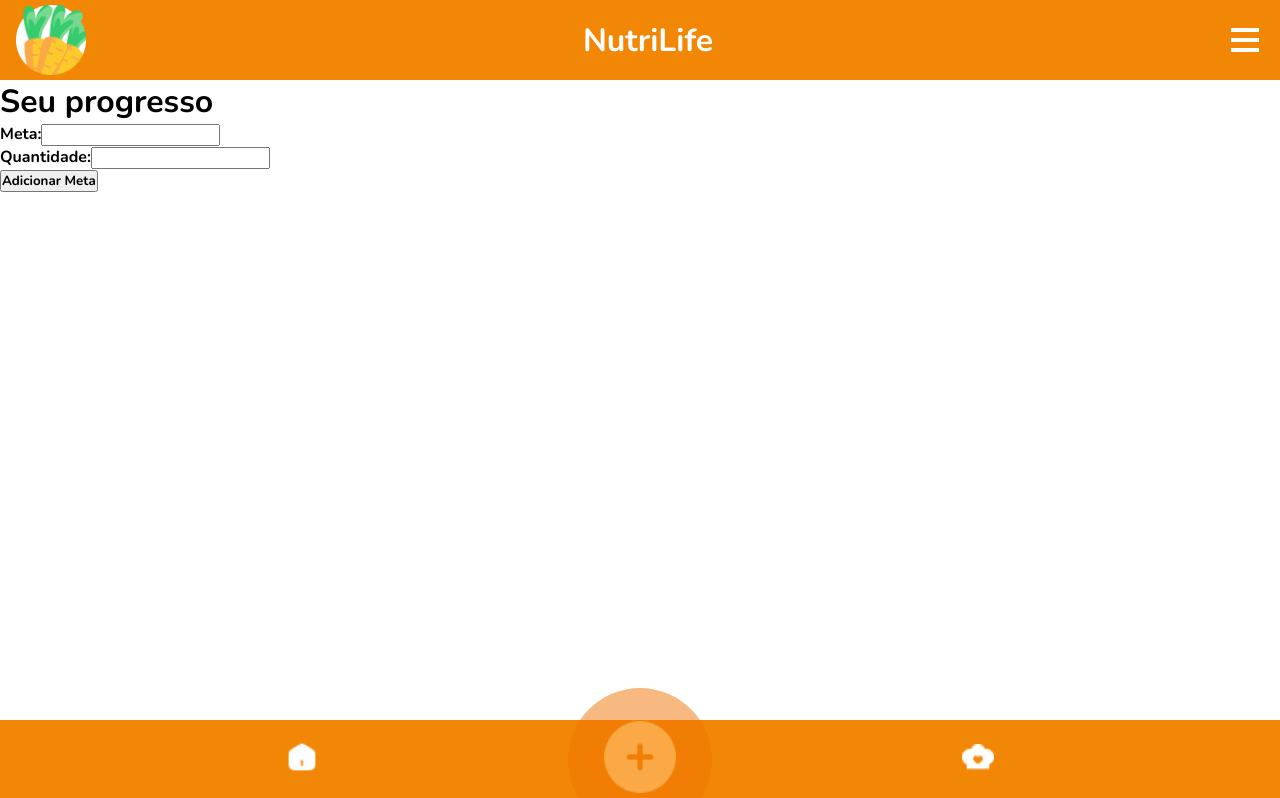
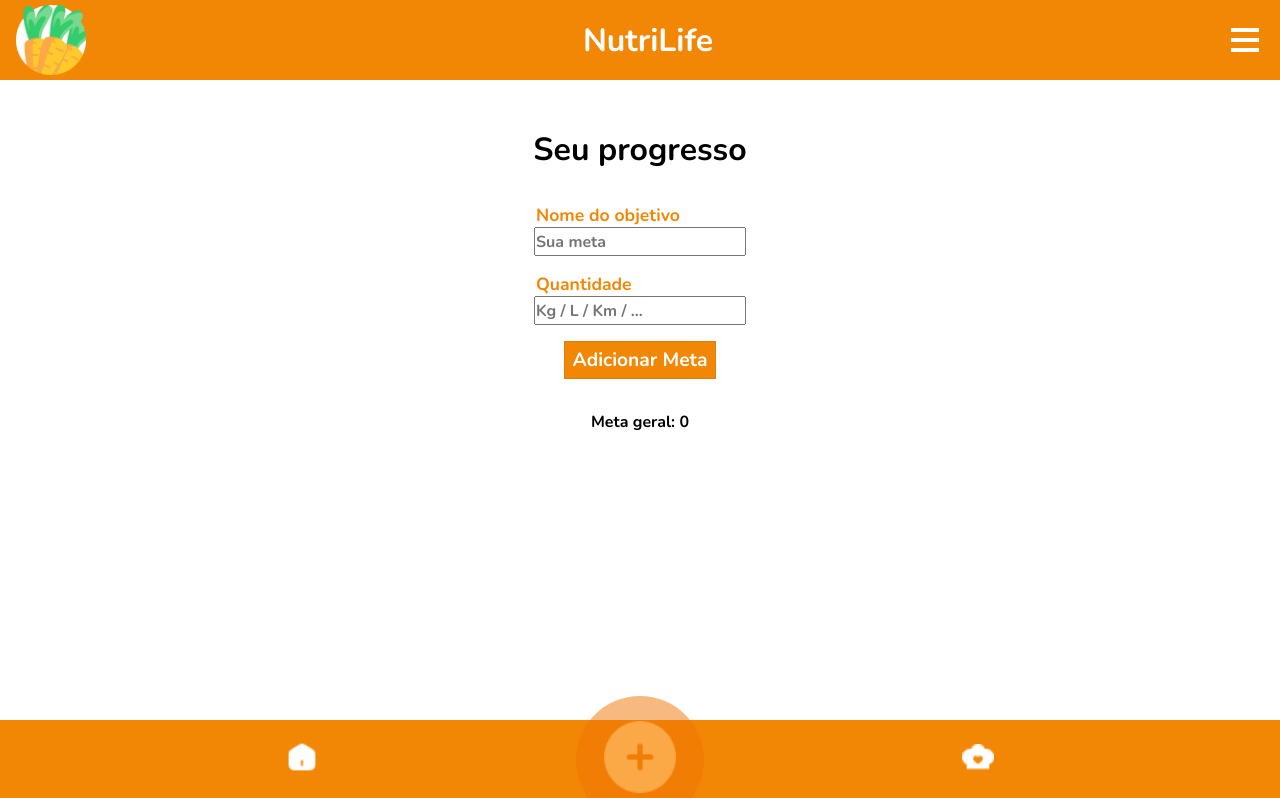
Before and after one commit to DevSamuelMuniz/front-mobile, a React (Create React App) app: page /progresso in a window 1280 px wide. Shown: the top 798 px of the page. Built offline with nearby package versions, Linux system fonts and the light colour scheme.

Commit message:
update progress

```diff
--- a/src/components/navBarComponent/navBarComponent.css
+++ b/src/components/navBarComponent/navBarComponent.css
@@ -23,8 +23,8 @@
 
 .sombreado {
     position: absolute;
-    width: 9rem;
-    height: 9rem;
+    width: 8rem;
+    height: 8rem;
     border-radius: 100%;
     background-color: #f2740580;
     z-index: -1;
--- a/src/pages/homePage/homePage.js
+++ b/src/pages/homePage/homePage.js
@@ -47,9 +47,7 @@ function Home() {
   return (
     <main className="content-header">
       <HeaderComponent />
-      <div className="banner-content">
-        <img className="banner1" src={Banner} alt="imagem banner" />
-      </div>
+
 
       <div className="receitas">
         <h1>Receitas</h1>
@@ -79,6 +77,9 @@ function Home() {
             </div>
           )}
       </div>
+      <div className="banner-content">
+        <img className="banner1" src={Banner} alt="imagem banner" />
+      </div>
     </main>
   );
 }
--- a/src/pages/progressPage/progressPage.css
+++ b/src/pages/progressPage/progressPage.css
@@ -0,0 +1,99 @@
+.content-progress {
+  display: flex;
+  justify-content: center;
+  align-items: center;
+  flex-direction: column;
+}
+
+.titulo-progress {
+  margin: 3rem 0 2rem 0;
+}
+
+.form-progress {
+  display: flex;
+  justify-content: center;
+  align-items: center;
+  flex-direction: column;
+}
+
+.label-progress {
+  width: 100%;
+  font-size: 1.1rem;
+  color: #f28705;
+}
+
+.input-progress {
+  width: 100%;
+  height: 25px;
+  font-size: 1rem;
+  margin-bottom: 1rem;
+}
+
+.incluir-progress {
+  background-color: #f28705;
+  border: 1px solid #df7f09;
+  color: white;
+  padding: 0.3rem 0.5rem;
+  font-size: 1.2rem;
+  transition: 0.3s ease-in-out;
+  cursor: pointer;
+}
+
+.incluir-progress:active {
+  scale: 0.9;
+}
+
+.incluir-progress:hover {
+  background-color: white;
+  color: #f28705;
+}
+
+.itens-progress {
+  display: flex;
+  justify-content: center;
+  align-items: center;
+  flex-direction: column;
+  margin-bottom: 7rem;
+  margin-top: 2rem;
+  gap: 2rem;
+}
+
+.adicionar-progress {
+  width: 80%;
+  display: flex;
+  justify-content: space-between;
+  align-items: center;
+}
+.btn-progress {
+  background-color: #f28705;
+  border: 1px solid #df7f09;
+  color: white;
+  padding: 0.05rem 0.5rem;
+  font-size: 2rem;
+  transition: 0.3s ease-in-out;
+  cursor: pointer;
+  width: 2.3rem;
+}
+
+.btn-progress:active {
+  scale: 0.9;
+}
+
+.btn-progress:hover {
+  background-color: white;
+  color: #f28705;
+}
+
+.grafico {
+  scale: 0.7;
+}
+
+.adic-dim {
+  display: flex;
+  gap: 1rem;
+}
+
+.meta-titulo {
+  text-align: center;
+  margin-top: 2rem;
+}
--- a/src/pages/progressPage/progressPage.js
+++ b/src/pages/progressPage/progressPage.js
@@ -1,17 +1,21 @@
-import React, { useState } from 'react';
-import Chart from 'chart.js/auto';
-import { Doughnut } from 'react-chartjs-2';
+import Chart from "chart.js/auto"; //não apague
+import React, { useState } from "react";
+import { Doughnut } from "react-chartjs-2";
 import HeaderComponent from "../../components/headerComponent/headerComponent";
 import NavBarComponent from "../../components/navBarComponent/navBarComponent";
+import axios from "axios"; // Importe o axios para fazer requisições HTTP
+
 
 //css
 import "./progressPage.css";
 
 function ProgressPage() {
   const [goals, setGoals] = useState([]);
-  const [goalName, setGoalName] = useState('');
-  const [goalAmount, setGoalAmount] = useState('');
+  const [goalName, setGoalName] = useState("");
+  const [goalAmount, setGoalAmount] = useState("");
   const [totalConsumed, setTotalConsumed] = useState(0);
+
+  const userId = 1; // Supondo que você tenha o ID do usuário armazenado após o login
 
   const handleChange = (event) => {
     setGoalName(event.target.value);
@@ -26,17 +30,37 @@ function ProgressPage() {
       const newGoal = {
         name: goalName,
         target: Number(goalAmount),
-        consumed: 0
+        consumed: 0,
       };
-      setGoals([...goals, newGoal]);
-      setGoalName('');
-      setGoalAmount('');
+
+      // Enviar os dados para o backend Flask, incluindo o ID do usuário
+      axios.post("http://localhost:5000/api/add_goal", {
+        userId: userId,
+        metaName: goalName,
+        metaQuantity: goalAmount,
+      })
+      .then(response => {
+        console.log(response.data);
+        setGoals([...goals, newGoal]);
+        setGoalName("");
+        setGoalAmount("");
+      })
+      .catch(error => {
+        console.error('Error adding goal:', error);
+      });
     }
   };
 
   const increaseConsumption = (index) => {
     const updatedGoals = [...goals];
     updatedGoals[index].consumed += 1;
+    setGoals(updatedGoals);
+    calculateTotalConsumed();
+  };
+
+  const decreaseConsumption = (index) => {
+    const updatedGoals = [...goals];
+    updatedGoals[index].consumed -= 1;
     setGoals(updatedGoals);
     calculateTotalConsumed();
   };
@@ -48,44 +72,83 @@ function ProgressPage() {
 
   // Preparar os dados para o gráfico
   const data = {
-    labels: goals.map(goal => goal.name),
-    datasets: [{
-      data: goals.map(goal => goal.consumed),
-      backgroundColor: [
-        'rgba(54, 162, 235, 0.6)',
-        'rgba(255, 99, 132, 0.6)',
-        'rgba(75, 192, 192, 0.6)',
-        // Adicione mais cores conforme necessário
-      ],
-      borderWidth: 1,
-    }]
+    labels: goals.map((goal) => goal.name),
+    datasets: [
+      {
+        data: goals.map((goal) => goal.consumed),
+        backgroundColor: [
+          "rgba(54, 162, 235, 0.6)",
+          "rgba(255, 99, 132, 0.6)",
+          "rgba(75, 192, 192, 0.6)",
+          // Adicione mais cores conforme necessário
+        ],
+        borderWidth: 1,
+      },
+    ],
   };
 
   return (
     <main>
       <HeaderComponent />
 
-      <div>
-        <h1>Seu progresso</h1>
-        <div>
-          <label htmlFor="goalNameInput">Meta:</label>
-          <input type="text" id="goalNameInput" value={goalName} onChange={handleChange} />
+      <div className="content-progress">
+        <h1 className="titulo-progress">Seu progresso</h1>
+        <div className="form-progress">
+          <label className="label-progress" htmlFor="goalNameInput">
+            Nome do objetivo
+          </label>
+          <input
+            className="input-progress"
+            type="text"
+            id="goalNameInput"
+            value={goalName}
+            onChange={handleChange}
+            placeholder="Sua meta"
+          />
         </div>
-        <div>
-          <label htmlFor="goalAmountInput">Quantidade:</label>
-          <input type="number" id="goalAmountInput" value={goalAmount} onChange={handleAmountChange} />
+        <div className="form-progress">
+          <label className="label-progress" htmlFor="goalAmountInput">
+            Quantidade
+          </label>
+          <input
+            className="input-progress"
+            type="number"
+            id="goalAmountInput"
+            value={goalAmount}
+            onChange={handleAmountChange}
+            placeholder="Kg / L / Km / ..."
+          />
         </div>
-        <button onClick={addGoal}>Adicionar Meta</button>
-        <Doughnut data={data} />
-        <p>Total Consumido: {totalConsumed}</p>
+        <button className="incluir-progress" onClick={addGoal}>
+          Adicionar Meta
+        </button>
+      </div>
+      <p className="meta-titulo">Meta geral: {totalConsumed}</p>
+      <div className="itens-progress">
         {goals.map((goal, index) => (
-          <div key={index}>
-            <p>{goal.name}: {goal.consumed} / {goal.target}</p>
-            <button onClick={() => increaseConsumption(index)}>+</button>
+          <div className="adicionar-progress" key={index}>
+            <p>
+              {goal.name}: {goal.consumed} / {goal.target}
+            </p>
+            <div className="adic-dim">
+              <button
+                className="btn-progress"
+                onClick={() => increaseConsumption(index)}
+              >
+                +
+              </button>
+              <button
+                className="btn-progress"
+                onClick={() => decreaseConsumption(index)}
+              >
+                -
+              </button>
+            </div>
           </div>
         ))}
-        <NavBarComponent />
+        <Doughnut className="grafico" data={data} />
       </div>
+      <NavBarComponent />
     </main>
   );
 }
```
